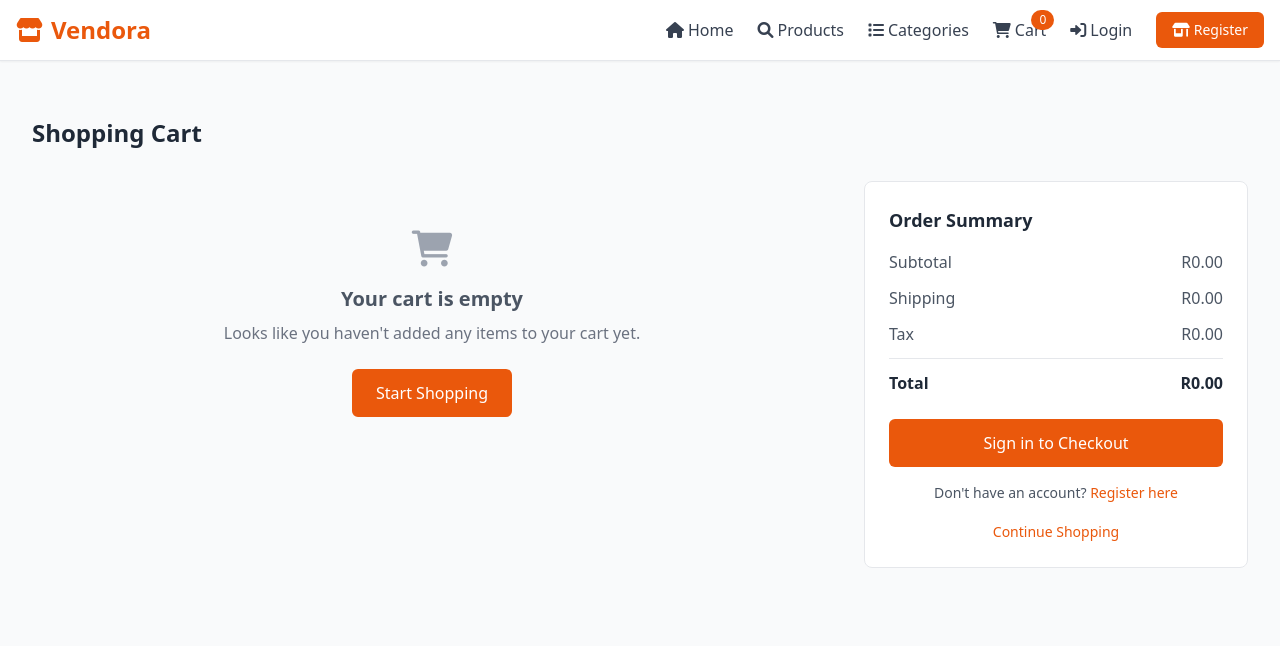
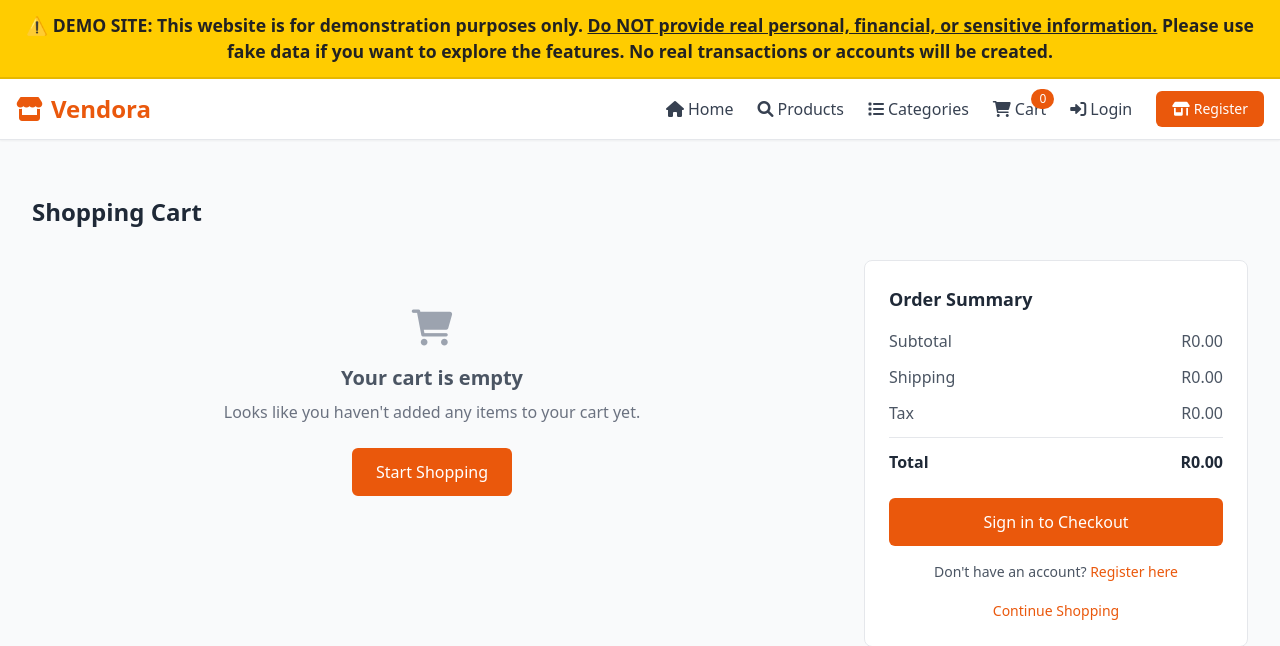
Before and after one commit to FranAndrews/Vendora, a PHP site: page /buyer/cart.php in a window 1280 px wide; the page is wider, and only the part inside the window is pictured. Shown: the top 646 px of that part. Run offline with PHP 8.4, Linux system fonts and the light colour scheme; data that the repository does not hold is empty; some libraries are stand-ins or nearby versions.

Commit message:
Add prominent demo warning banner to all pages: do not use real info, use fake data only

```diff
--- a/includes/header.php
+++ b/includes/header.php
@@ -20,6 +20,11 @@
   <link rel="stylesheet" href="https://cdnjs.cloudflare.com/ajax/libs/font-awesome/6.0.0/css/all.min.css">
 </head>
 <body class="bg-gray-50 text-gray-800">
+
+<!-- DEMO WARNING BANNER -->
+<div style="background: #ffcc00; color: #222; text-align: center; padding: 12px; font-weight: bold; font-size: 1.1em; border-bottom: 2px solid #e6b800; z-index:9999;">
+    ⚠️ <b>DEMO SITE:</b> This website is for demonstration purposes only. <u>Do NOT provide real personal, financial, or sensitive information.</u> Please use fake data if you want to explore the features. No real transactions or accounts will be created.
+</div>
 
 <!-- Header Nav -->
 <header class="bg-white border-b border-gray-200 shadow-sm sticky top-0 z-50">
```
